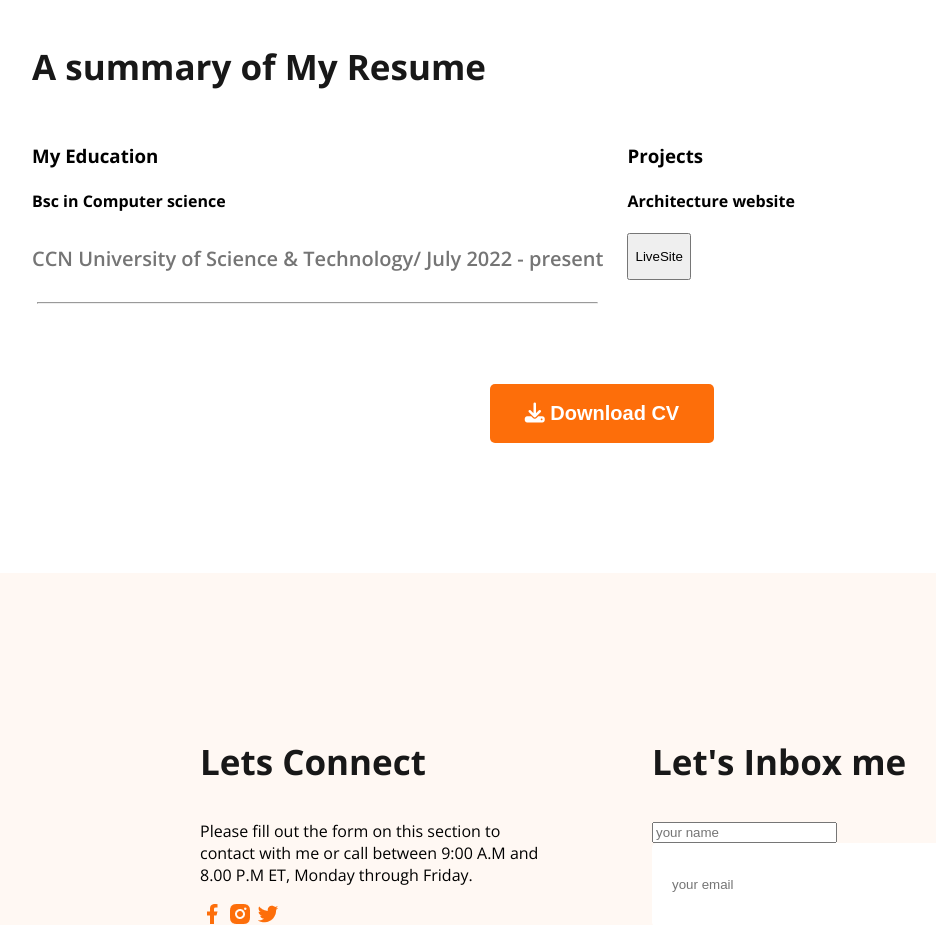
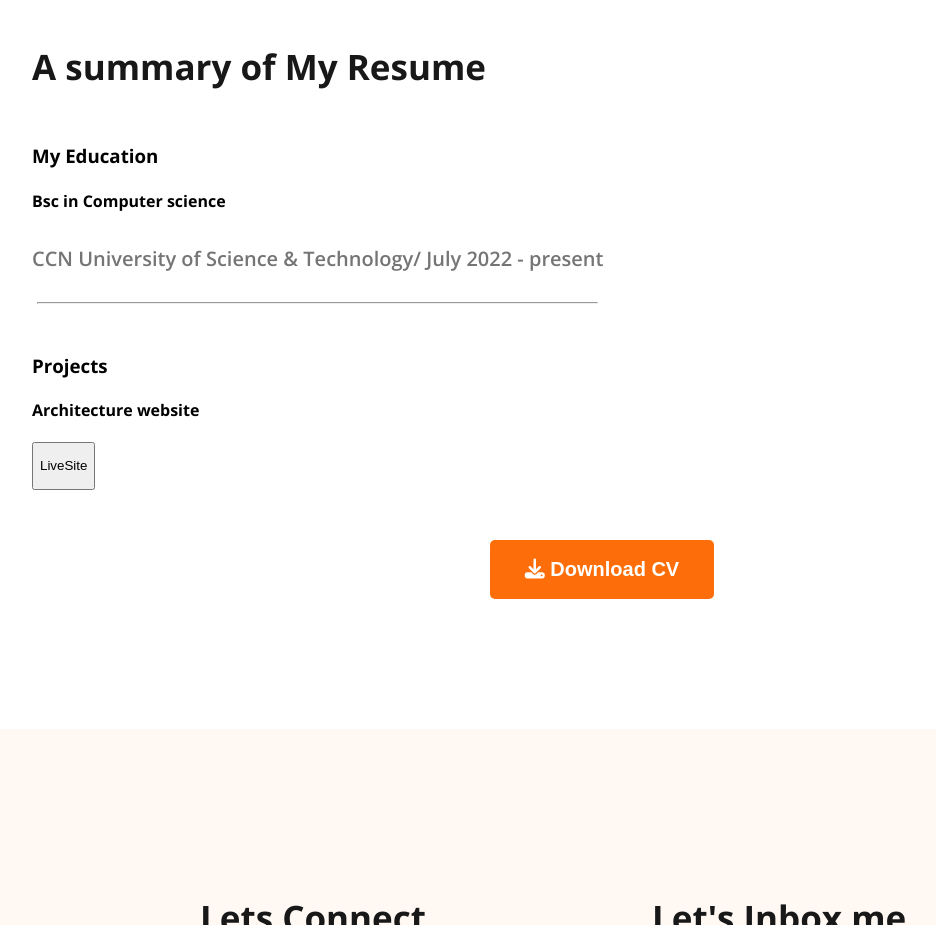
Before and after one commit to ShuvoSW/Responsive-web-dev-portfolio, a plain HTML site: page index.html in a window 1280 px wide. Shown: the part 1900-2825 px from the top of the page, without its empty margins (38-974 px from the left). Drawn offline with nearby package versions, Linux system fonts and the light colour scheme.

Commit message:
First LiveSite

```diff
--- a/index.html
+++ b/index.html
@@ -113,12 +113,7 @@
                             to any of the 1500+ FontAwesome 5 free icons available. Aenean commodo ligula eget dolor.</div>
                     </div> -->
                 </div>
-                <div class="resume-column">
-                    <h3 class="resume-column-title">Projects</h3>
-                    <div class="experience">
-                        <h4 class="experience-title">Architecture website</h4>
-                        <button> <p>LiveSite</p> <link href="https://shuvosw.github.io/B10-Assignment-03/"></button>
-                    </div>
+
                     <!-- <hr> -->
                     <!-- <div class="experience">
                         <h4 class="experience-title">Master in Computer Engineering</h4>
@@ -133,6 +128,14 @@
                         <div class="experience-description">List skill/technologies here. You can change the icon above
                             to any of the 1500+ FontAwesome 5 free icons available. Aenean commodo ligula eget dolor.</div>
                     </div> -->
+                </div>
+                <div>
+                       <div class="resume-column">
+                    <h3 class="resume-column-title">Projects</h3>
+                    <div class="experience">
+                        <h4 class="experience-title">Architecture website</h4>
+                        <button> <p>LiveSite</p> <a href="https://shuvosw.github.io/B10-Assignment-03/"></a></button>
+                    </div>
                 </div>
             </div>
             <div class="text-centers resume-download-cv">
```
